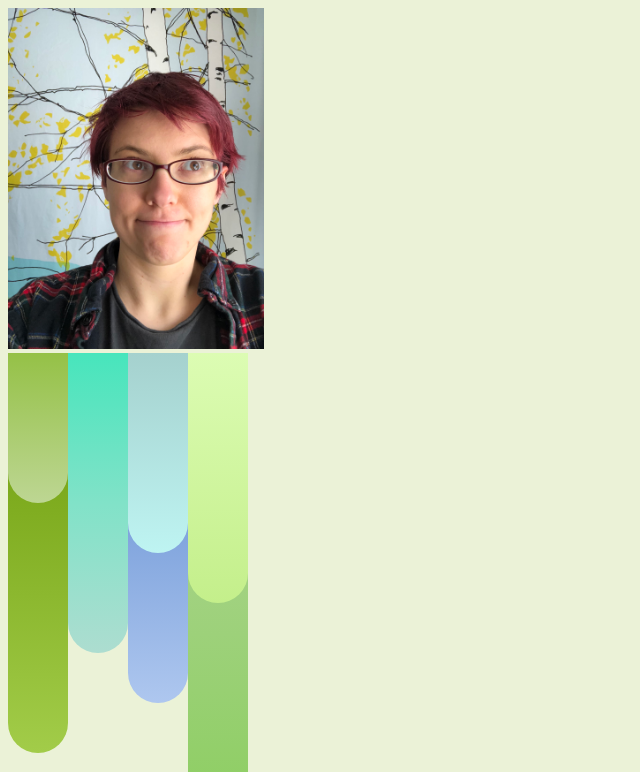
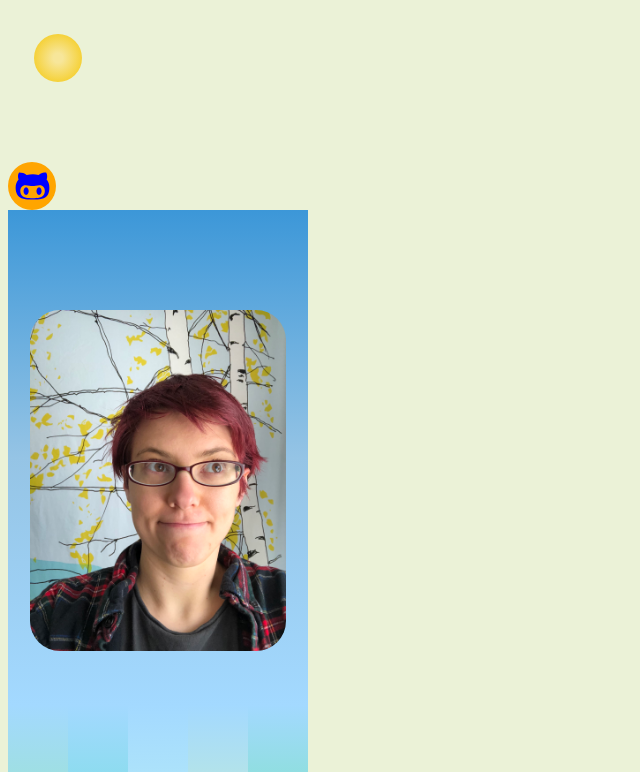
Before and after one commit to annabrit/personal-website, a React (Create React App) app: page / in a window 1280 px wide. Shown: the top 772 px of the page, without its empty margins (0-640 px from the left). Built offline with nearby package versions, Linux system fonts and the light colour scheme.

Commit message:
playing with svgs for profile icons

```diff
--- a/src/App.js
+++ b/src/App.js
@@ -1,6 +1,11 @@
 import React, { Component } from 'react';
 import { FontAwesomeIcon } from '@fortawesome/react-fontawesome';
-import { StackIcon, ColorDrip, ProfilePic } from './components/atoms';
+import {
+  StackIcon,
+  ColorDrip,
+  ProfilePic,
+  ProfileIcon
+} from './components/atoms';
 import { ColorFall } from './components/molecules';
 import { ProjectList } from './components/ecosystems';
 import './App.scss';
@@ -10,7 +15,57 @@ class App extends Component {
   render() {
     return (
       <div className="App">
+        <svg>
+          <defs>
+            <radialGradient id="smallGradient" r="100%">
+              <stop offset="10%" stop-color="#f7e69a" />
+              <stop offset="70%" stop-color="#f4c708" />
+              <stop offset="100%" stop-color="#f7c708" />
+              {/* <stop offset="100%" stop-color="#f7e69a" /> */}
+            </radialGradient>
+
+            <animate
+              xlinkHref="#smallGradient"
+              attributeName="r"
+              dur="2s"
+              from="30%"
+              to="100%"
+              repeatCount="2"
+              begin="button-circle.mouseover + 60ms"
+              fill="remove"
+            />
+            <animate
+              xlinkHref="#button-circle"
+              attributeName="r"
+              begin="mouseover"
+              end="mouseout"
+              dur="2s"
+              repeatCount="1"
+              from="24"
+              to="48"
+              id="grow-anim"
+              fill="freeze"
+            />
+            <animate
+              xlinkHref="#button-circle"
+              attributeName="r"
+              begin="mouseout"
+              dur="500ms"
+              repeatCount="1"
+              to="24"
+              fill="freeze"
+            />
+          </defs>
+          <circle
+            id="button-circle"
+            fill="url(#smallGradient)"
+            cx="50"
+            cy="50"
+            r="24"
+          />
+        </svg>
         <div>
+          <ProfileIcon name={['fab', 'github-alt']} />
           <ProfilePic />
           <ColorFall />
         </div>
--- /dev/null
+++ b/src/components/atoms/ProfileIcon/ProfileIcon.scss
@@ -0,0 +1,23 @@
+.profile-icon {
+  $size: 3rem;
+  color: blue;
+  background-color: orange;
+  background-position: center;
+  width: $size;
+  height: $size;
+  border-radius: ($size/2);
+  transition-property: width, height, border-radius, background-color;
+  transition-duration: 0.8s;
+  display: flex;
+  justify-content: center;
+  align-items: center;
+  &:hover {
+    //background-color: rgba(165, 73, 73, 0.5);
+    background-color: yellow;
+    //background-size: 100%;
+    $growth: $size * 1.5;
+    width: $growth;
+    height: $growth;
+    border-radius: $growth/2;
+  }
+}
--- a/src/components/atoms/ProfileIcon/index.js
+++ b/src/components/atoms/ProfileIcon/index.js
@@ -1,18 +1,22 @@
 import React from 'react';
 import '../../../fontawesomeIconLibrary';
 import { FontAwesomeIcon } from '@fortawesome/react-fontawesome';
-
-const Circle = () => {
-  return <div />;
-};
+import './ProfileIcon.scss';
 
 const ProfileIcon = ({ link, name }) => {
   return (
-    <a href={link} target="_blank" rel="noopener noreferrer">
-      <Circle>
-        <FontAwesomeIcon icon={name} />
-      </Circle>
-    </a>
+    <div className="profile-icon">
+      <a href={link} target="_blank" rel="noopener noreferrer">
+        <FontAwesomeIcon
+          className="profile-icon-icon"
+          icon={name}
+          // mask={['fa', 'circle']}
+          // color="orange"
+          transform="shrink-4"
+          size="3x"
+        />
+      </a>
+    </div>
   );
 };
 
--- a/src/components/atoms/ProfilePic/ProfilePic.scss
+++ b/src/components/atoms/ProfilePic/ProfilePic.scss
@@ -1,6 +1,16 @@
 .profile-pic {
   display: inline-block;
+
+  background-image: linear-gradient(#3c97d8, #95c4e5, #a3d9ff);
+  //   @include gradient-border(green, blue, 10px, 'to right');
+  box-sizing: border-box;
+
+  width: 300px;
+  padding: calc((300px - 256px) / 2);
+  padding-top: 100px;
+  padding-bottom: 50px;
   img {
-    width: 16rem;
+    width: 256px;
+    border-radius: 30px;
   }
 }
--- a/src/components/molecules/ColorFall/index.js
+++ b/src/components/molecules/ColorFall/index.js
@@ -7,11 +7,17 @@ const ColorFall = () => {
     <div className="color-fall">
       <div className="stack">
         <ColorDrip colors={['#6A9907', '#A2CC49']} length={400} width={60} />
-        <ColorDrip colors={['#95C147', '#BDD693']} length={150} width={60} />
+        <ColorDrip
+          //colors={['#A3D9FF', '#95C147', '#BDD693']}
+          colors={['#A3D9FF', '#94EF9A']}
+          length={250}
+          width={60}
+        />
       </div>
       <div className="stack">
         <ColorDrip
-          colors={['#47E5BC', '#81E2C8', '#ADDDD0']}
+          //   colors={['#A3D9FF', '#47E5BC', '#81E2C8', '#ADDDD0']}
+          colors={['#A3D9FF', '#47E5BC']}
           length={300}
           width={60}
         />
@@ -22,11 +28,28 @@ const ColorFall = () => {
           length={350}
           width={60}
         />
-        <ColorDrip colors={['#A5D1CE', '#BEF4F2']} length={200} width={60} />
+        <ColorDrip
+          //colors={['#A3D9FF', '#A5D1CE', '#BEF4F2']}
+          colors={['#A3D9FF', '#BEF4F2']}
+          length={200}
+          width={60}
+        />
       </div>
       <div className="stack">
         <ColorDrip colors={['#B6D6A0', '#8ECE63']} length={450} width={60} />
-        <ColorDrip colors={['#DCFCB3', '#C4EF8B']} length={250} width={60} />
+        <ColorDrip
+          //colors={['#A3D9FF', '#DCFCB3', '#C4EF8B']}
+          colors={['#A3D9FF', '#DCFCB3']}
+          length={250}
+          width={60}
+        />
+      </div>
+      <div className="stack">
+        <ColorDrip
+          colors={['#A3D9FF', '#81E2C8', '#C4D6FF']}
+          length={250}
+          width={60}
+        />
       </div>
     </div>
   );
```
